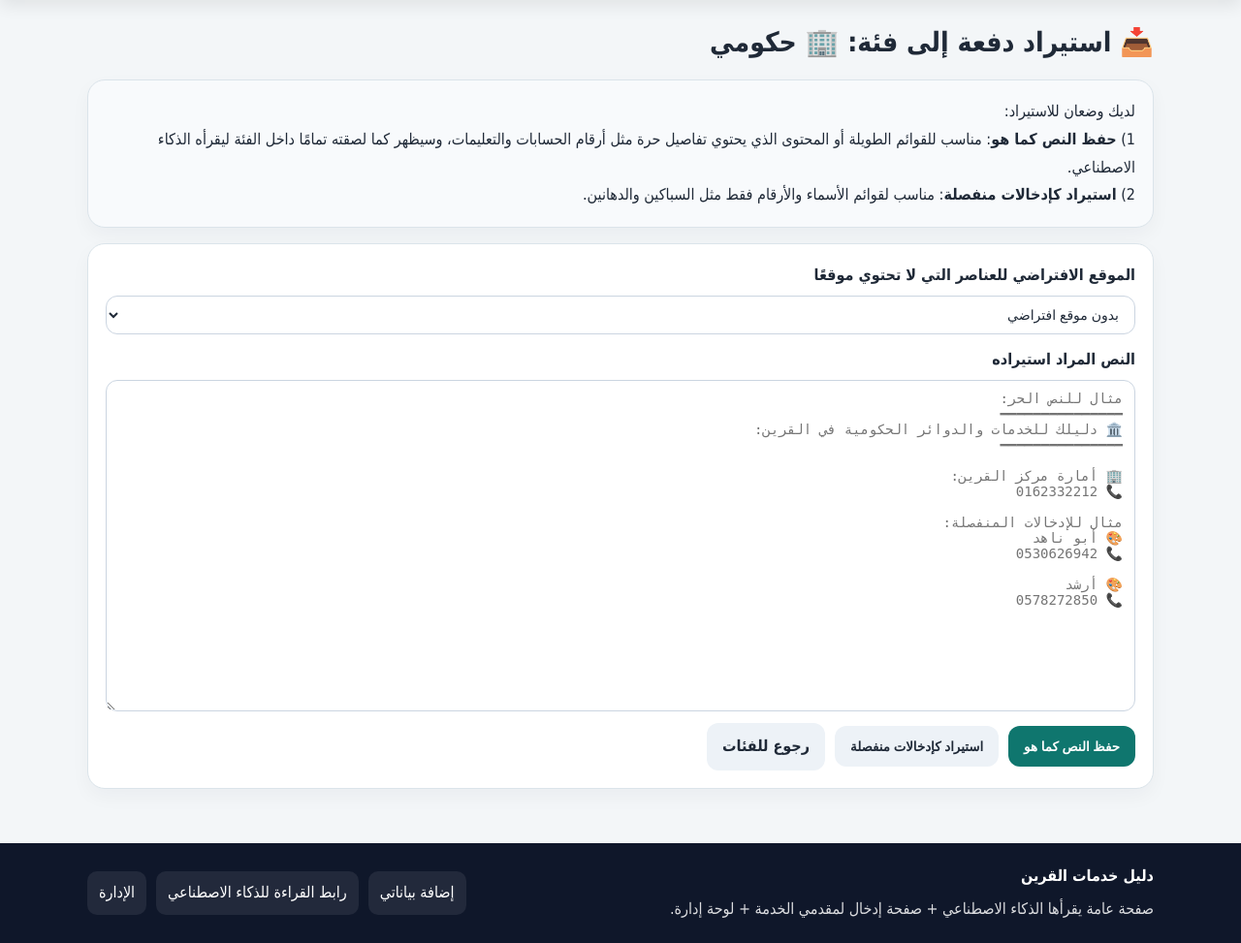
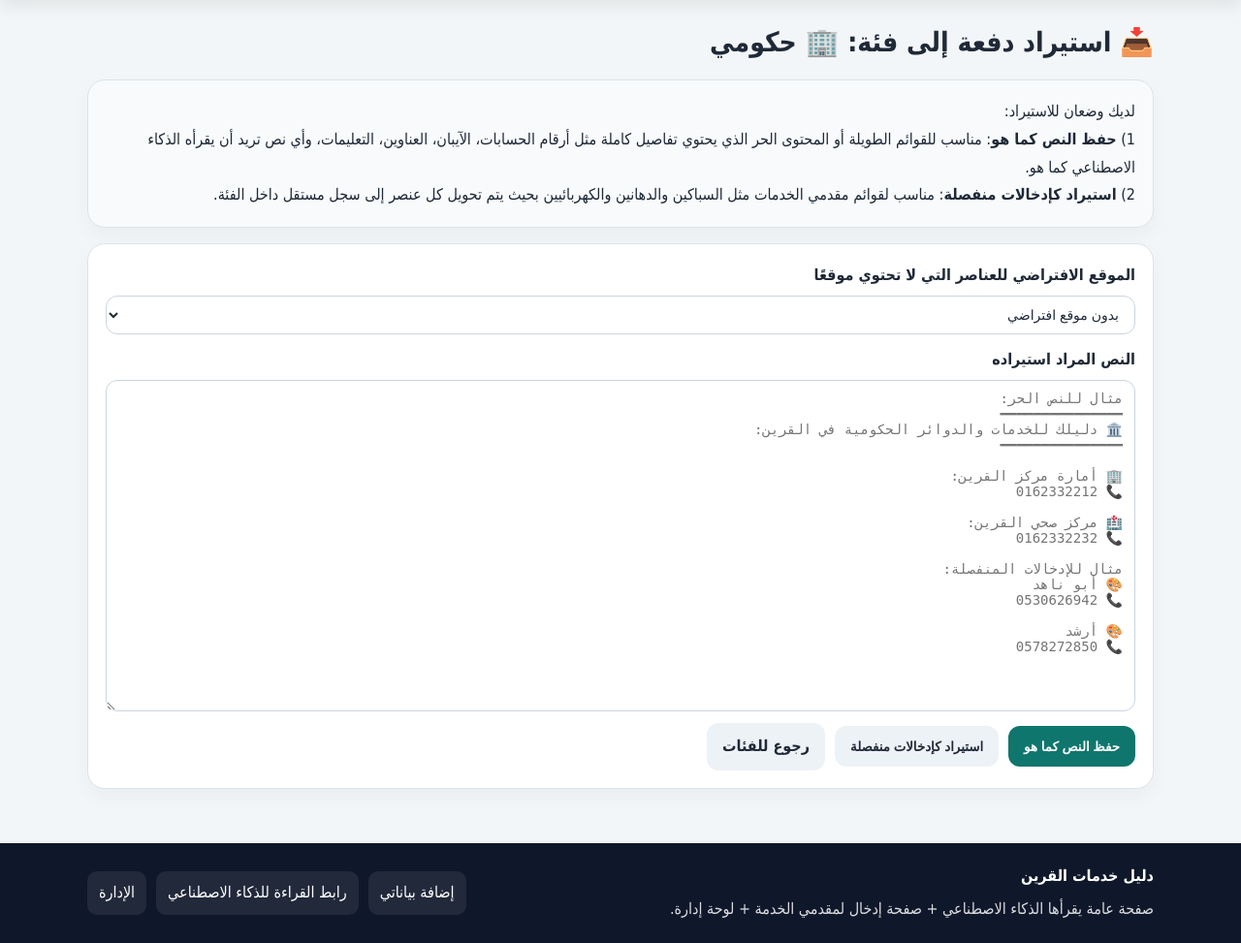
Before and after one commit to fz0fz0fz/dalil-qurain, a Flask app: page /admin/categories/1/bulk-import in a window 1280 px wide. Shown: the part 114-1087 px from the top of the page at 97% size. Run offline with Flask 3, Linux system fonts and the light colour scheme; the visitor is signed in with stand-in values (Sample User, id 1); data comes from the database, SQL or seed files in the repository.

Commit message:
Update bulk_import.html

```diff
--- a/templates/admin/bulk_import.html
+++ b/templates/admin/bulk_import.html
@@ -1,12 +1,13 @@
 {% extends "base.html" %}
 {% block title %}استيراد دفعة{% endblock %}
+
 {% block content %}
 <h1>📥 استيراد دفعة إلى فئة: {{ category.icon }} {{ category.name }}</h1>
 
 <div class="notice-box">
     لديك وضعان للاستيراد:
-    <br>1) <strong>حفظ النص كما هو</strong>: مناسب للقوائم الطويلة أو المحتوى الذي يحتوي تفاصيل حرة مثل أرقام الحسابات والتعليمات، وسيظهر كما لصقته تمامًا داخل الفئة ليقرأه الذكاء الاصطناعي.
-    <br>2) <strong>استيراد كإدخالات منفصلة</strong>: مناسب لقوائم الأسماء والأرقام فقط مثل السباكين والدهانين.
+    <br>1) <strong>حفظ النص كما هو</strong>: مناسب للقوائم الطويلة أو المحتوى الحر الذي يحتوي تفاصيل كاملة مثل أرقام الحسابات، الآيبان، العناوين، التعليمات، وأي نص تريد أن يقرأه الذكاء الاصطناعي كما هو.
+    <br>2) <strong>استيراد كإدخالات منفصلة</strong>: مناسب لقوائم مقدمي الخدمات مثل السباكين والدهانين والكهربائيين بحيث يتم تحويل كل عنصر إلى سجل مستقل داخل الفئة.
 </div>
 
 <form method="post" class="card-form">
@@ -21,7 +22,11 @@
 
     <div class="form-group">
         <label for="bulk_text">النص المراد استيراده</label>
-        <textarea name="bulk_text" id="bulk_text" rows="20" placeholder="مثال للنص الحر:
+        <textarea
+            name="bulk_text"
+            id="bulk_text"
+            rows="20"
+            placeholder="مثال للنص الحر:
 ━━━━━━━━━━━━━━━
 🏛️ دليلك للخدمات والدوائر الحكومية في القرين:
 ━━━━━━━━━━━━━━━
@@ -29,17 +34,25 @@
 🏢 أمارة مركز القرين:
 📞 0162332212
 
+🏥 مركز صحي القرين:
+📞 0162332232
+
 مثال للإدخالات المنفصلة:
 🎨 أبو ناهد
 📞 0530626942
 
 🎨 أرشد
-📞 0578272850">{{ bulk_text }}</textarea>
+📞 0578272850"
+        >{{ bulk_text or '' }}</textarea>
     </div>
 
     <div class="hero-actions">
-        <button type="submit" name="import_mode" value="raw" class="btn-primary">حفظ النص كما هو</button>
-        <button type="submit" name="import_mode" value="entries" class="btn-secondary">استيراد كإدخالات منفصلة</button>
+        <button type="submit" name="import_mode" value="raw" class="btn-primary">
+            حفظ النص كما هو
+        </button>
+        <button type="submit" name="import_mode" value="entries" class="btn-secondary">
+            استيراد كإدخالات منفصلة
+        </button>
         <a href="{{ url_for('admin_categories') }}" class="btn-secondary">رجوع للفئات</a>
     </div>
 </form>
```
